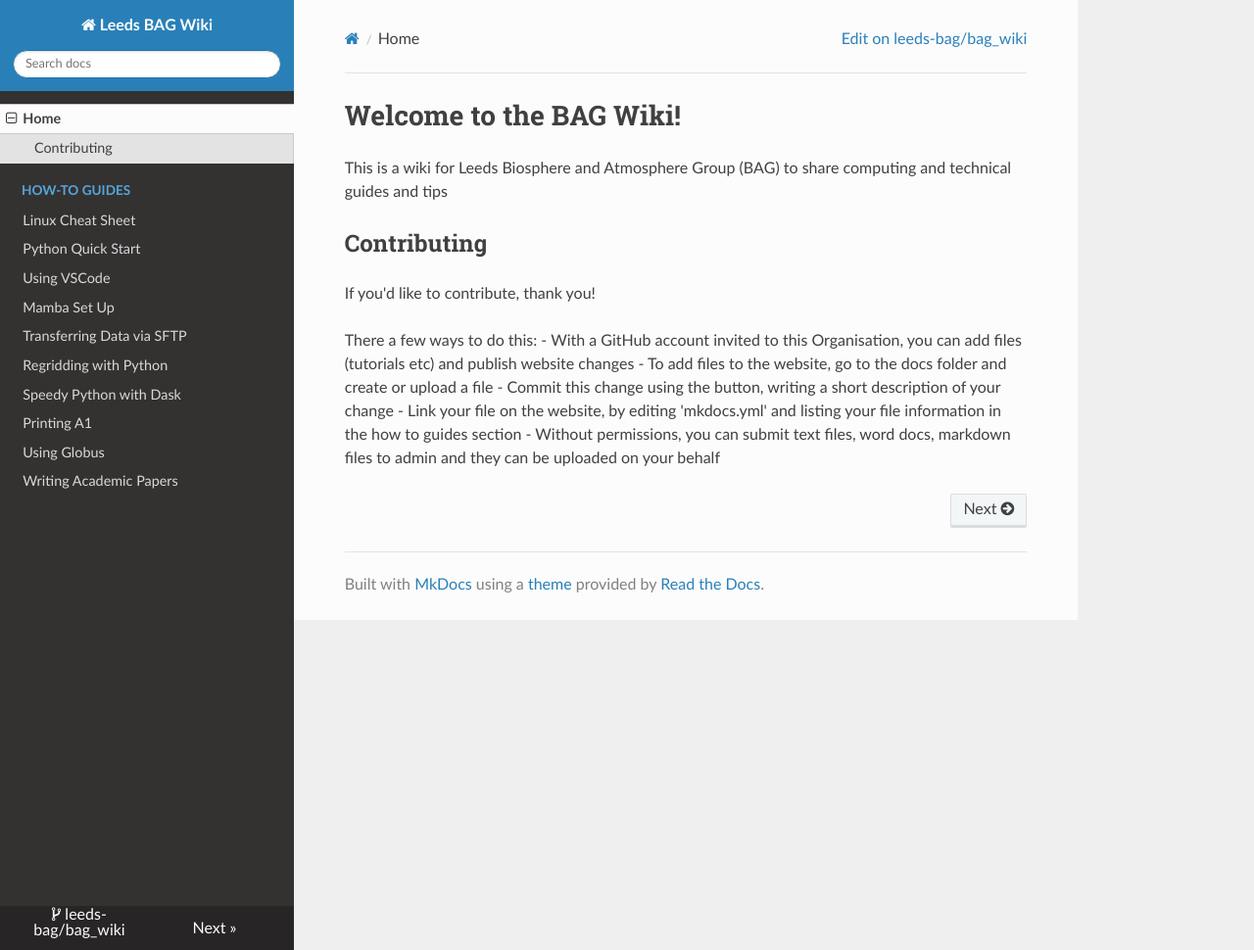
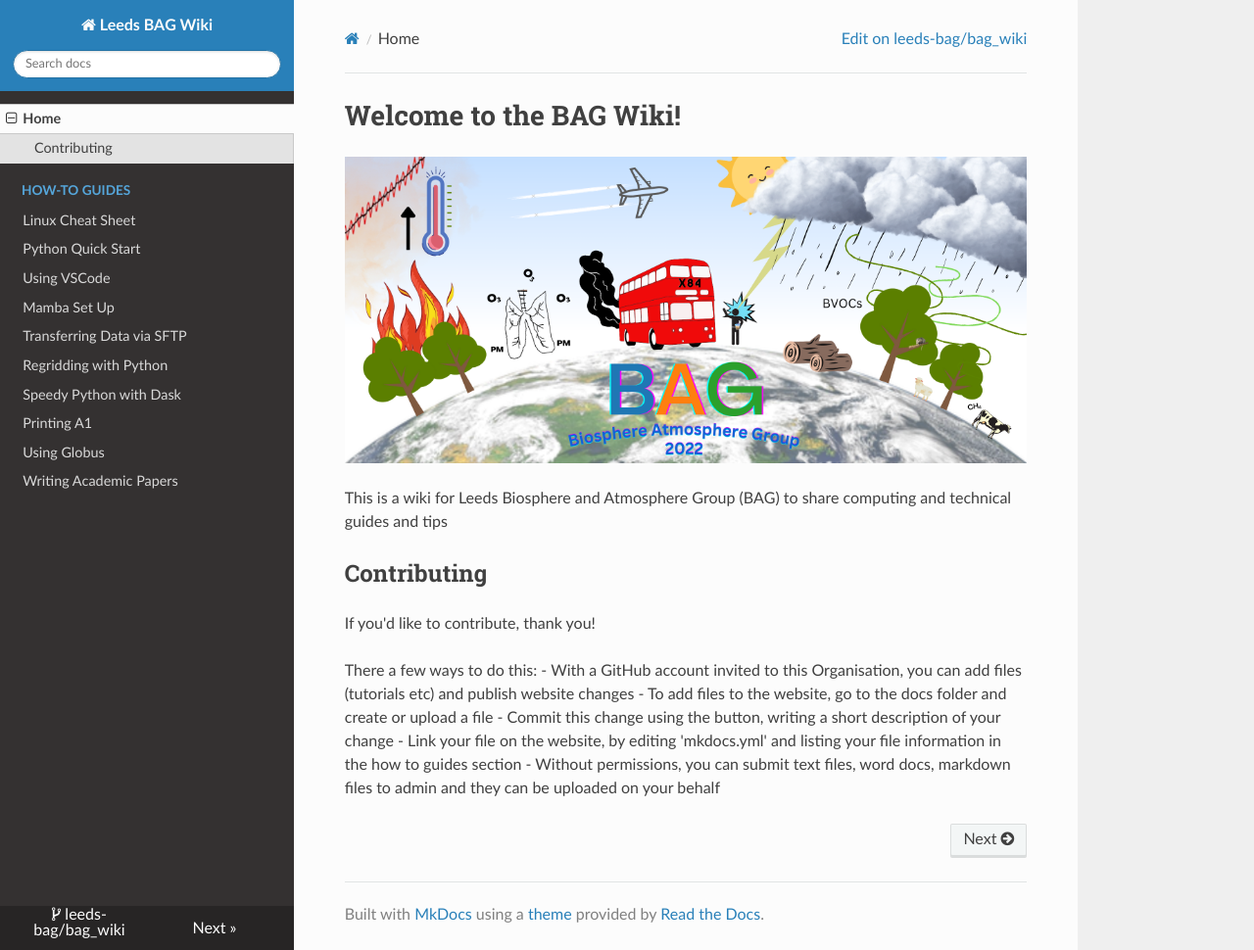
Before and after one commit to leeds-bag/bag_wiki, an MkDocs documentation site: the page built from docs/index.md, in a window 1280 px wide and 970 px high. Shown: the whole window at 98% size. Built offline with MkDocs 1.6.1, drawn with Linux system fonts in a browser that asks for light colours; nearby versions of some CDN libraries.

Commit message:
add the BAG banner

```diff
--- a/docs/index.md
+++ b/docs/index.md
@@ -1,4 +1,5 @@
 # Welcome to the BAG Wiki!
+![BAG mug logo](./assets/BAG_banner.png)
 
 This is a wiki for Leeds Biosphere and Atmosphere Group (BAG) to share computing and technical guides and tips
 
```
